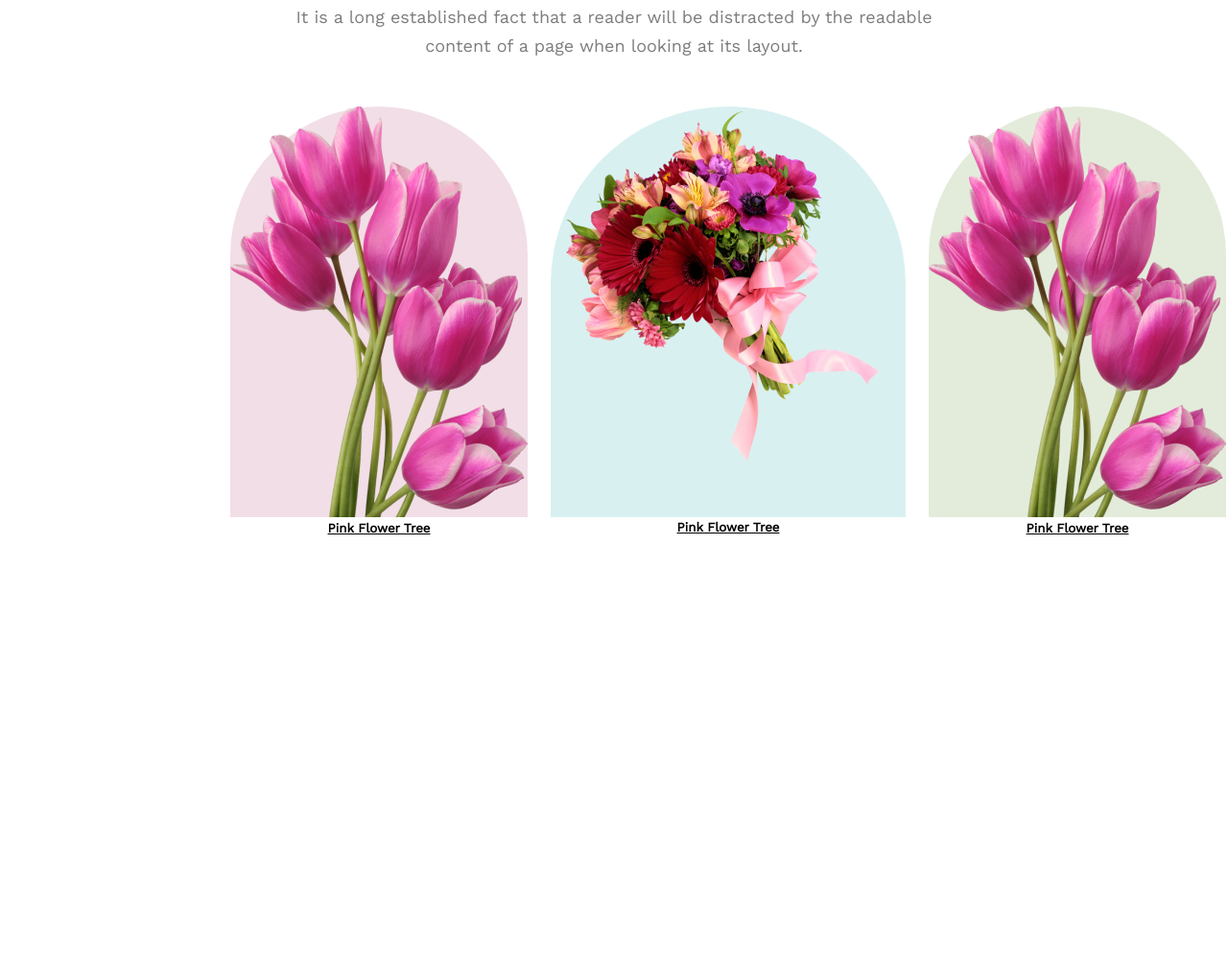
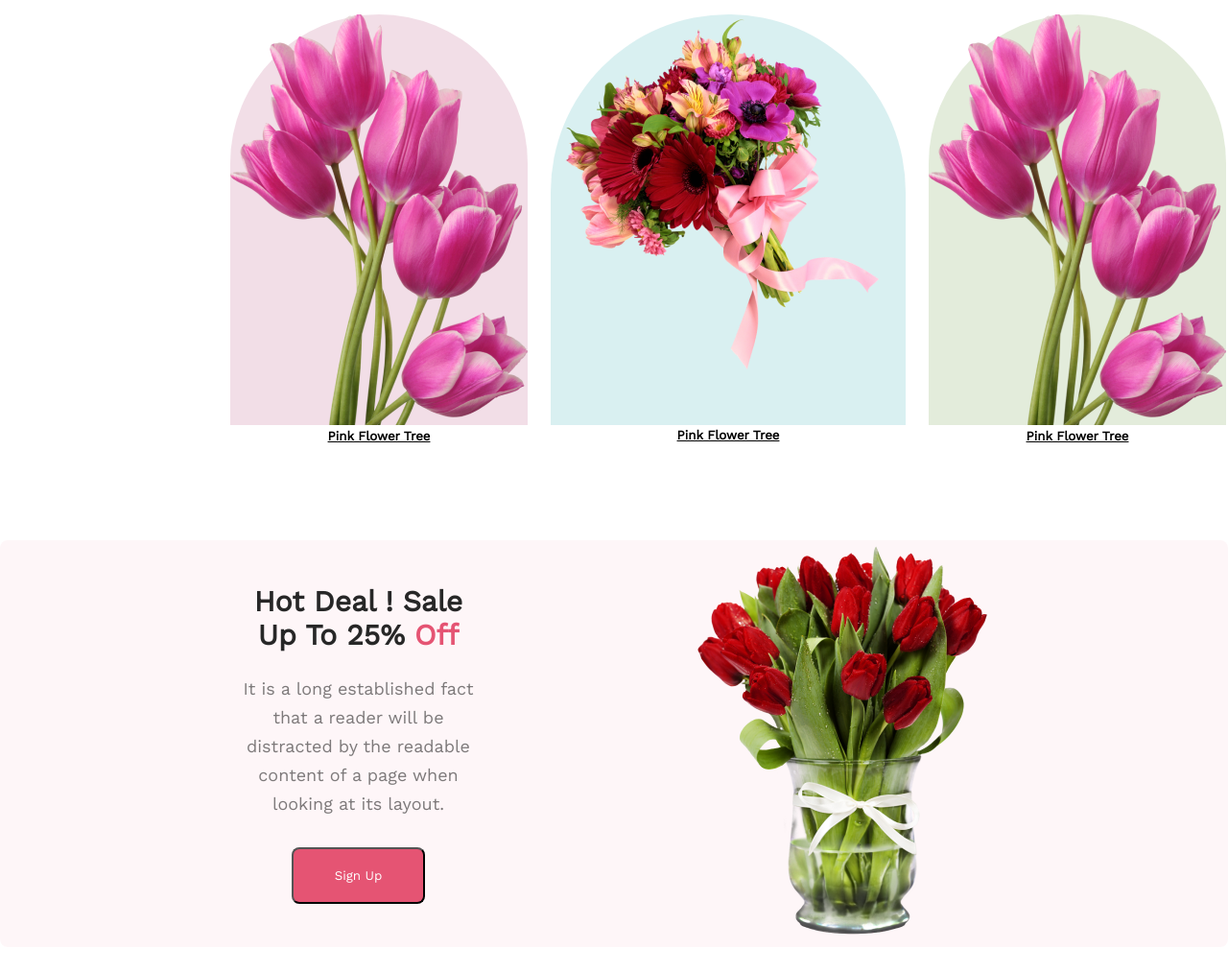
Before and after one commit to Be-professional/flower-shop, a plain HTML site: page index.html in a window 1280 px wide. Shown: the part 968-1981 px from the top of the page at 96% size. Before the commit the page ends 1575 px from the top, so only its background shows below. Drawn offline with nearby package versions, Linux system fonts and the light colour scheme.

Commit message:
hot deal section added

```diff
--- a/flower-css/style.css
+++ b/flower-css/style.css
@@ -7,7 +7,7 @@
 
 header{
     width: 100%;
-    height: 100vh;
+    height: 88vh;
     background-color: rgba(229, 84, 115, 0.10);
 }
 .banner-container{
@@ -16,7 +16,6 @@ header{
     justify-content: space-between;
     margin: 0 200px;
     padding: 50px;
-
 
 }
 
@@ -103,3 +102,36 @@ main section{
     text-align: center;
     text-decoration-line: underline;
 }
+
+/* Hot Deal Section  */
+.hot-deal-container{
+    border-radius: 8px;
+    background: rgba(229, 84, 115, 0.05);
+
+}
+.deal-container{
+    display: flex;
+    gap: 215px;
+    align-items: center;
+    margin: 50px 240px;
+    text-align: center;
+}
+.deal-title{
+    color: #272727;
+    font-size: 30px;
+    font-weight: 800;
+}
+
+.text-color{
+    color: #E55473;
+    font-size: 30px;
+    font-weight: 800;
+}
+
+.deal-description{
+    color: rgba(39, 39, 39, 0.60);
+    font-size: 18px;
+    font-weight: 400;
+    line-height: 30px;
+    margin-top: 24px;
+}
--- a/index.html
+++ b/index.html
@@ -49,6 +49,20 @@
                 </div>
             </div>
         </section>
+        <section class="hot-deal-container">
+            <!-- Hot Deal section  -->
+            <div class="deal-container">
+                <div class="hot deal">
+                    <h2 class="deal-title">Hot Deal ! Sale Up To 25% <span class="text-color">Off</span></h2>
+                    <p class="deal-description">It is a long established fact that a reader will be distracted by the readable <br> content of a page when looking at its layout.</p>
+                    <button class="btn-primary">Sign Up</button>
+                </div>
+                <div>
+                    <img src="/Flower Asset/pngwing 8.png" alt="">
+                </div>
+
+            </div>
+        </section>
     </main>
 </body>
 </html>
```
